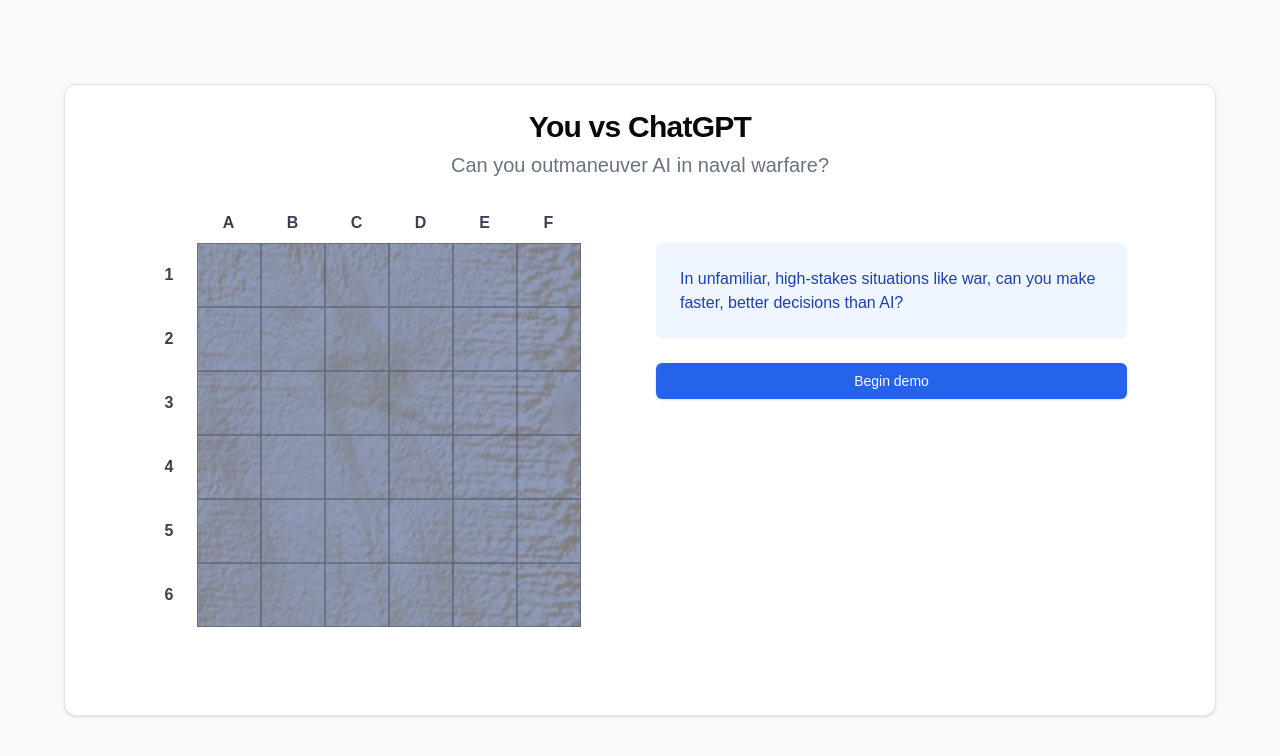
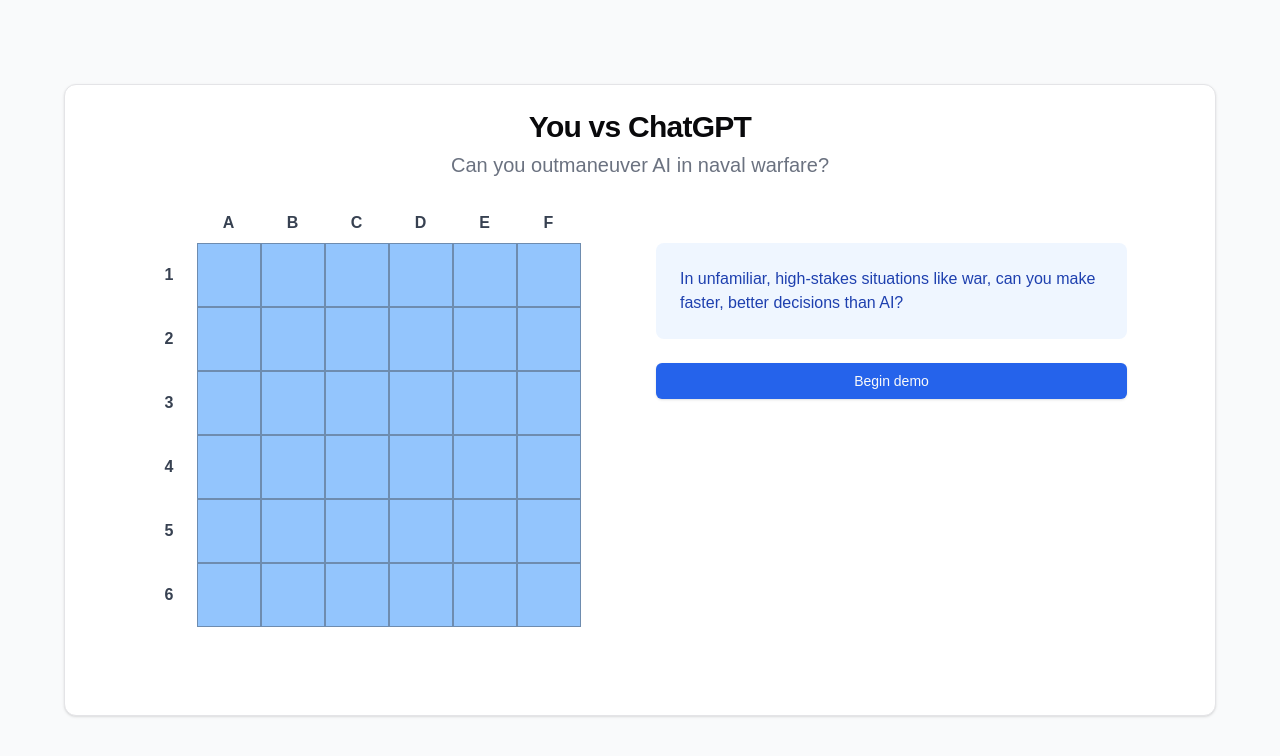
Before and after one commit to jeqcho/caip-sp25-demo, a Next.js app in the folder battleship-frontend/: page / in a window 1280 px wide. Shown: the top 756 px of the page. Built offline with nearby package versions, Linux system fonts and the light colour scheme.

Commit message:
multi ship coloring at the end

```diff
--- a/battleship-frontend/app/boards/boards.json
+++ b/battleship-frontend/app/boards/boards.json
@@ -1,5 +1,4 @@
-{
-  "boards": [
+[
     [
       ["H", "H", "W", "H", "H", "H"],
       ["H", "R", "R", "R", "H", "H"],
@@ -80,5 +79,4 @@
       ["H", "H", "H", "H", "H", "P"],
       ["H", "H", "W", "H", "H", "P"]
     ]
-  ]
-}
+]
--- a/battleship-frontend/app/page.tsx
+++ b/battleship-frontend/app/page.tsx
@@ -8,6 +8,7 @@
 import { Alert, AlertDescription } from '@/components/ui/alert';
 import { Timer, Ship, User, Bot, Brain, Target, CheckCircle2, XCircle } from 'lucide-react';
 import _ from 'lodash';
+import boards from './boards/boards.json';
 
 // Types
 type GameState = 'initial' | 'intro' | 'userQuestion' | 'llmThinking' | 'results' | 'finalGuess' | 'gameOver';
@@ -47,6 +48,9 @@
 const BattleshipGame = () => {
   const [gameState, setGameState] = useState<GameState>('initial');
   const [currentRound, setCurrentRound] = useState(1);
+  const [boardId, setBoardId] = useState(-1);
+  const defaultBoard = Array.from({ length: 6 }, () => Array(6).fill('W'));
+  const [currentBoard, setCurrentBoard] = useState(defaultBoard);
   const [countdown, setCountdown] = useState(QUESTION_TIME);
   const [ships] = useState<Position[]>([
     { row: 1, col: 1, length: 2, horizontal: true },
@@ -79,11 +83,11 @@
 
   const instructions = [
     "We will show how a publicly-accessible AI like ChatGPT is better and faster in making war-time decisions than humans, against humans. We hope to advocate for the continued funding of the US AI Safety Institute to prevent the loss of control of AI systems.",
-    "To keep things simple, you will play a game of battleship against ChatGPT, but instead of choosing tiles, both you and ChatGPT will ask questions to find out the position of the ships. This is a rough test about making the right decisions under time pressure to reduce as much uncertainty as possible.",
-    "You have 5 rounds. You can ask one question in each round. Each question must be answerable in one word. You have 30 seconds for each round. We will give you the answer at the end of each round. The same goes for ChatGPT.",
-    "ChatGPT won't be able to see your questions, but we will give you a boost: you can see ChatGPT's questions.",
-    "We did not train ChatGPT for this, but it beat every single person so far in this demo. To this effect, we think millions of copies of ChatGPT defeat will humans in actual war scenarios.",
-    "Press the button below to begin. We will show a board to the left."
+    // "To keep things simple, you will play a game of battleship against ChatGPT, but instead of choosing tiles, both you and ChatGPT will ask questions to find out the position of the ships. This is a rough test about making the right decisions under time pressure to reduce as much uncertainty as possible.",
+    // "You have 5 rounds. You can ask one question in each round. Each question must be answerable in one word. You have 30 seconds for each round. We will give you the answer at the end of each round. The same goes for ChatGPT.",
+    // "ChatGPT won't be able to see your questions, but we will give you a boost: you can see ChatGPT's questions.",
+    // "We did not train ChatGPT for this, but it beat every single person so far in this demo. To this effect, we think millions of copies of ChatGPT defeat will humans in actual war scenarios.",
+    // "Press the button below to begin. We will show a board to the left."
   ];
 
   const goToIntro = () => {
@@ -95,8 +99,14 @@
   }
 
   const startGame = () => {
+    // choose a boardId between 1 and 10 inclusive
+    const randomIndex = Math.floor(Math.random() * boards.length);
+    setBoardId(randomIndex + 1); // using 1-indexed board id
+    setCurrentBoard(boards[randomIndex]);
+
     setGameState('userQuestion');
     setCurrentRound(1);
+
     setCountdown(QUESTION_TIME);
     setQuestionHistory({ user: [], llm: [] });
     setUserGuesses([]);
@@ -239,62 +249,79 @@
     setGameState('gameOver');
   };
 
-  const renderGameBoard = () => (
-    <div className="relative w-96 h-96">
-      <div className="absolute inset-0">
-        <Image
-          src="/maps/blank_sea.png"
-          alt="Taiwan Map"
-          width={500}
-          height={500}
-          className="w-full h-full object-cover opacity-50"
-        />
-      </div>
+  const renderGameBoard = () => {
+    if (!currentBoard) return null;
 
+    return (
+      <div className="relative w-96 h-96 bg-blue-300">
         <div className="absolute inset-0">
           <GridLabels />
 
           <div className="h-full grid grid-cols-6 grid-rows-6">
-          {[...Array(36)].map((_, index) => {
-            const row = Math.floor(index / 6);
-            const col = index % 6;
-            const hasShip = gameState === 'gameOver' &&
-              ships.some(ship => {
-                if (ship.horizontal) {
-                  return ship.row === row &&
-                    col >= ship.col &&
-                    col < ship.col + ship.length;
+            {currentBoard.map((rowData, row) =>
+              rowData.map((boardValue, col) => {
+                const index = row * 6 + col;
+                const isWater = boardValue === "W" || boardValue === "H";
+
+                // Determine cell background based on game state and board value.
+                let cellBackground = "";
+                if (gameState === "gameOver") {
+                  if (isWater) {
+                    cellBackground = "bg-blue-300";
+                  } else if (boardValue === "B") {
+                    cellBackground = "bg-blue-200";
+                  } else if (boardValue === "P") {
+                    cellBackground = "bg-purple-200";
+                  } else if (boardValue === "R") {
+                    cellBackground = "bg-red-200";
+                  }
                 } else {
-                  return ship.col === col &&
-                    row >= ship.row &&
-                    row < ship.row + ship.length;
+                  // While game is in progress, water cells remain blue and others gray.
+                  cellBackground = boardValue === "W" ? "bg-blue-300" : "bg-gray-400";
                 }
-              });
-            const isUserGuess = userGuesses.some(guess =>
-              guess.row === row && guess.col === col);
-            const isLLMGuess = gameState === 'gameOver' &&
+
+                // Only show the ship icon on ship cells (R, B, or P) during gameOver.
+                const renderShipIcon =
+                  gameState === "gameOver" && !isWater;
+
+                // Determine ship icon color.
+                const shipColorClass =
+                  boardValue === "B"
+                    ? "text-blue-500"
+                    : boardValue === "P"
+                    ? "text-purple-500"
+                    : boardValue === "R"
+                    ? "text-red-500"
+                    : "";
+
+                const isUserGuess = userGuesses.some(
+                  (guess) => guess.row === row && guess.col === col
+                );
+
+                const isLLMGuess =
+                  gameState === "gameOver" &&
                   ([
                     { row: 1, col: 3 },
                     { row: 1, col: 2 },
                     { row: 3, col: 2 },
                     { row: 4, col: 2 },
                     { row: 4, col: 4 },
-                { row: 4, col: 5 }
-              ].some(pos => pos.row === row && pos.col === col));
+                    { row: 4, col: 5 },
+                  ].some((pos) => pos.row === row && pos.col === col));
 
                 return (
                   <div
                     key={index}
-                className={`border border-gray-600/50 transition-colors duration-200 relative cursor-pointer
-                  ${hoveredCell === index ? 'bg-white/20' : ''}
-                  ${gameState === 'finalGuess' ? 'hover:bg-blue-200/50' : ''}`}
+                    className={`border border-gray-600/50 transition-colors duration-200 relative cursor-pointer ${cellBackground} ${
+                      hoveredCell === index ? "bg-white/20" : ""
+                    } ${gameState === "finalGuess" ? "hover:bg-blue-200/50" : ""}`}
                     onMouseEnter={() => setHoveredCell(index)}
                     onMouseLeave={() => setHoveredCell(null)}
                     onClick={() => handleCellClick(row, col)}
                   >
-                {hasShip && (
+                    {renderShipIcon && (
                       <div className="absolute inset-0 flex items-center justify-center">
-                    <Ship className="w-6 h-6 text-red-500" />
+                        <Ship className={`w-6 h-6 ${shipColorClass}`} />
                       </div>
                     )}
                     {isUserGuess && (
@@ -307,13 +334,16 @@
                         <Bot className="w-4 h-4 text-green-500" />
                       </div>
                     )}
+                    {/* Removed the boardValue text overlay */}
                   </div>
                 );
-          })}
+              })
+            )}
           </div>
         </div>
       </div>
     );
+  };
 
   const handleInstructionNavigation = () => {
     if (currentInstructionIndex < instructions.length - 1) {
@@ -827,7 +857,7 @@
 };
 
 // Constants
-const TOTAL_ROUNDS = 5;
+const TOTAL_ROUNDS = 1;
 const QUESTION_TIME = 30;
 const GRID_SIZE = 6;
 const LLM_QUESTIONS: LLMQuestion[] = [
```
Lines whose indentation alone changed are shown as unchanged.
